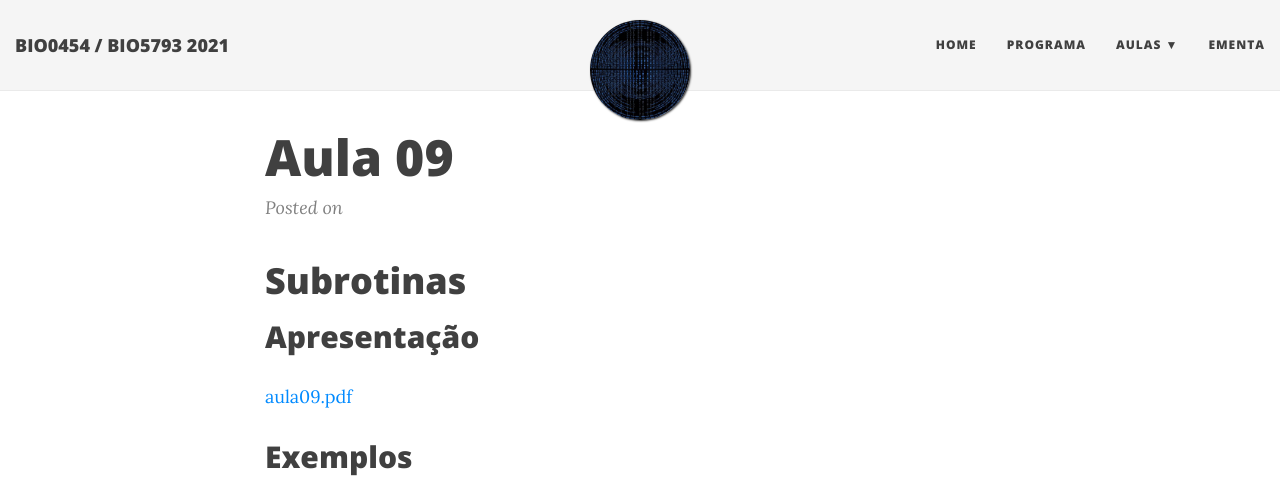
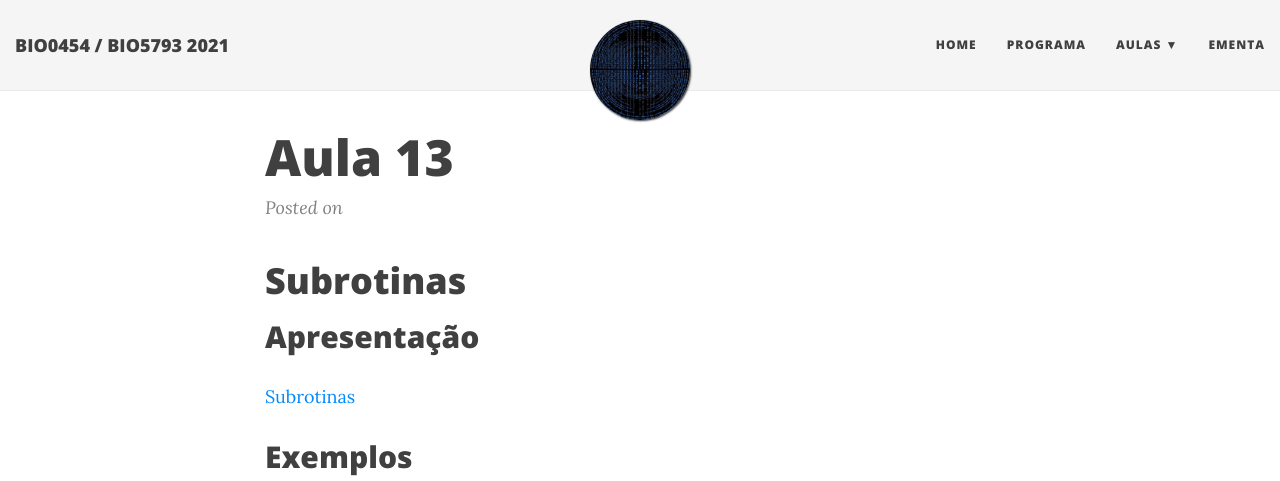
Before and after one commit to tttorres/introprog-copy, a Jekyll site: the page built from unpublished/2018-10-18-Aula09.md, in a window 1280 px wide and 900 px high. Shown: the top 481 px of the window. Built offline with Jekyll 4.4.1, drawn with Linux system fonts in a browser that asks for light colours; nearby versions of some CDN libraries.

Commit message:
Update 2018-10-18-Aula09.md

```diff
--- a/unpublished/2018-10-18-Aula09.md
+++ b/unpublished/2018-10-18-Aula09.md
@@ -1,12 +1,12 @@
 ---
 layout: post
-title: Aula 09
+title: Aula 13
 #image: /img/hello_world.jpeg
 ---
 # Subrotinas
 
 ## Apresentação
-[aula09.pdf](http://biologia.ib.usp.br/torres/introprog2018/aulas/aula09.pdf)
+[Subrotinas](/introprog2021/pdf/aula13.pdf)
 
 
 ## Exemplos
```
